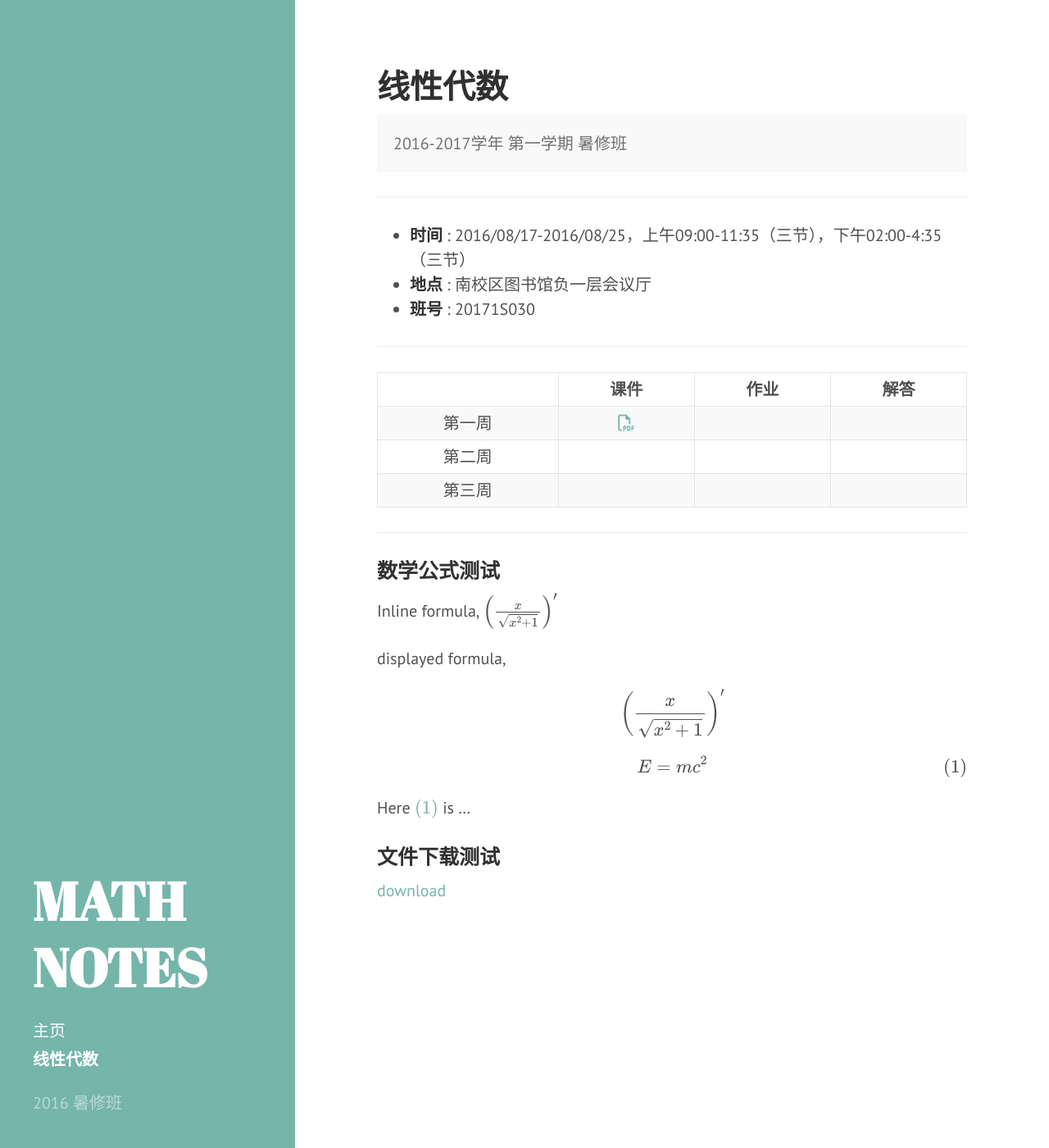
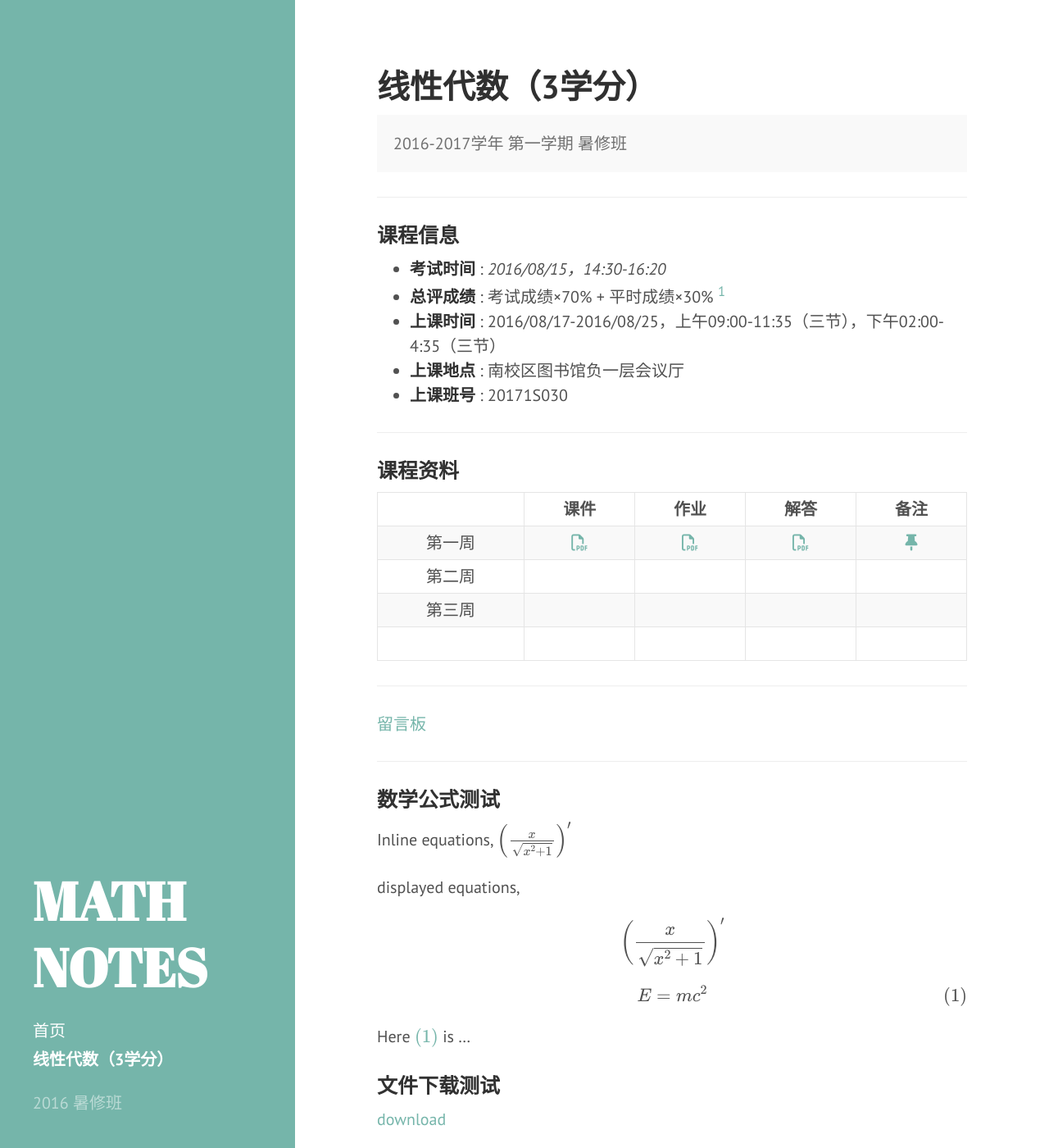
Before and after one commit to liang-teaching/liang-teaching.github.io, a Jekyll site: the page built from 2016_fall_LinearAlgebra/index.md, in a window 1280 px wide and 1400 px high. Shown: the whole window at 82% size. Built offline with Jekyll 4.4.1, drawn with Linux system fonts in a browser that asks for light colours; nearby versions of some CDN libraries; formulas are drawn with MathJax 3.

Commit message:
add disqus, google analysis, some pages, and creat some file

```diff
--- a/2016_fall_LinearAlgebra/index.md
+++ b/2016_fall_LinearAlgebra/index.md
@@ -1,6 +1,6 @@
 ---
 layout: page
-title: 线性代数
+title: 线性代数（3学分）
 ---
 
 
@@ -10,25 +10,38 @@ title: 线性代数
 
 ---
 
-- __时间__ : 2016/08/17-2016/08/25，上午09:00-11:35（三节），下午02:00-4:35（三节）
-- __地点__ : 南校区图书馆负一层会议厅
-- __班号__ : 20171S030
+### 课程信息
+
+- __考试时间__ : _2016/08/15，14:30-16:20_
+- __总评成绩__ : 考试成绩×70% + 平时成绩×30% [^exam]
+- __上课时间__ : 2016/08/17-2016/08/25，上午09:00-11:35（三节），下午02:00-4:35（三节）
+- __上课地点__ : 南校区图书馆负一层会议厅
+- __上课班号__ : 20171S030
+
+[^exam]: _推论：卷面成绩小于43分者需重修。_
 
 ---
 
-|        | 课件 | 作业 | 解答 |
-|:--------:|:------:|:------:|:------:|
-| 第一周 |  <a href="lectures/6_4.pdf"><i class="fa fa-file-pdf-o" aria-hidden="true"></i></a>    |      |      |
-| 第二周 |      |      |      |
-| 第三周 |      |      |      |
+### 课程资料
+
+|        | 课件 | 作业 | 解答 |	备注 |
+|:--------:|:------:|:------:|:------:|:------:|
+| 第一周 |  <a href="lectures/1_1.pdf" target="_blank"><i class="fa fa-file-pdf-o" aria-hidden="true"></i></a>    |   <a href="HW/HW_01.pdf" target="_blank"><i class="fa fa-file-pdf-o" aria-hidden="true"></i></a>    |   <a href="HW_sol/HW_sol_01.pdf"><i class="fa fa-file-pdf-o" aria-hidden="true" target="_blank"></i></a>    |  <a href="Misc/test_rmk" target="_blank"><i class="fa fa-thumb-tack" aria-hidden="true"></i></a>   |
+| 第二周 |      |      |      |      |
+| 第三周 |      |      |      |      |
+|       |      |      |      |      |
+
+---
+
+<a href="{{site.url}}/2016/08/15/disqus" target="_blank">留言板</a>
 
 ---
 
 ### 数学公式测试
 
-Inline formula, $\left( \frac{x}{\sqrt{x^2 + 1}}\right)^\prime$
+Inline equations, $\left( \frac{x}{\sqrt{x^2 + 1}}\right)^\prime$
 
-displayed formula,
+displayed equations,
 
 $$\left( \frac{x}{\sqrt{x^2 + 1}}\right)^\prime$$
 
@@ -41,3 +54,5 @@ Here \eqref{eq:1} is ...
 ### 文件下载测试
 
 [download](lectures\6_4.pdf)
+
+---
--- a/_config.yml
+++ b/_config.yml
@@ -8,7 +8,7 @@ highlighter:      rouge # The original theme use "pygments"
 # /2014/10/19/slap-chop.html
 # 如果 permalink 的值为 pretty
 # 是指 /:categories/:year/:month/:day/:title/
-permalink:        pretty
+permalink:        /:year/:month/:day/:title.html
 
 # Since v3.0, permalinks for pages in subfolders must be relative to the site source directory,
 # not the parent director
@@ -24,6 +24,7 @@ baseurl:          /
 author:
   name:           'zbl'
   url:            #https://twitter.com/mdo
+  email:          teach-liang@outlook.com
 
 paginate:         5  #"I couldn't find an index.html"
 
@@ -39,5 +40,12 @@ gems:
 
 # http://en.wikipedia.org/wiki/List_of_tz_database_time_zones
 timezone:    Asia/Shanghai
+future:      true
 
-exclude: ["Gemfile", "Gemfile.lock", "README.md"]
+exclude: ["Gemfile", "Gemfile.lock", "README.md", "run_jekyll.md"]
+
+# Google services, used in _includes\head.html
+google_analytics_id: UA-80871947-1
+
+# Disqus, used _layouts\post.html
+disqus_shortname: liangteaching
--- a/_includes/head.html
+++ b/_includes/head.html
@@ -63,4 +63,15 @@
     <!-- http://fontawesome.io/examples/ -->
     <script src="https://use.fontawesome.com/c90ac4e3ee.js"></script>
 
+    <!-- Google analysis -->
+    <script>
+     (function(i,s,o,g,r,a,m){i['GoogleAnalyticsObject']=r;i[r]=i[r]||function(){
+     (i[r].q=i[r].q||[]).push(arguments)},i[r].l=1*new Date();a=s.createElement(o),
+     m=s.getElementsByTagName(o)[0];a.async=1;a.src=g;m.parentNode.insertBefore(a,m)
+      })(window,document,'script','https://www.google-analytics.com/analytics.js','ga');
+
+     ga('create', '{{ site.google_analytics_id }}', 'auto');
+     ga('send', 'pageview');
+    </script>
+
 </head>
--- a/_includes/sidebar.html
+++ b/_includes/sidebar.html
@@ -10,7 +10,7 @@
     </div>
 
     <nav class="sidebar-nav">
-      <a class="sidebar-nav-item{% if page.url == site.baseurl %} active{% endif %}" href="{{ site.baseurl }}">主页</a>
+      <a class="sidebar-nav-item{% if page.url == site.baseurl %} active{% endif %}" href="{{ site.baseurl }}">首页</a>
 
       {% comment %}
         The code below dynamically generates a sidebar nav of pages with
```
Also changed, not shown: 2016_fall_LinearAlgebra/Misc/test_rmk.md (added, +7 -0 lines), _layouts/post.html (+23 -0 lines), _posts/2016-08-15-disqus.md (added, +6 -0 lines), run_jekyll.md (added, +4 -0 lines), 4 other files.
